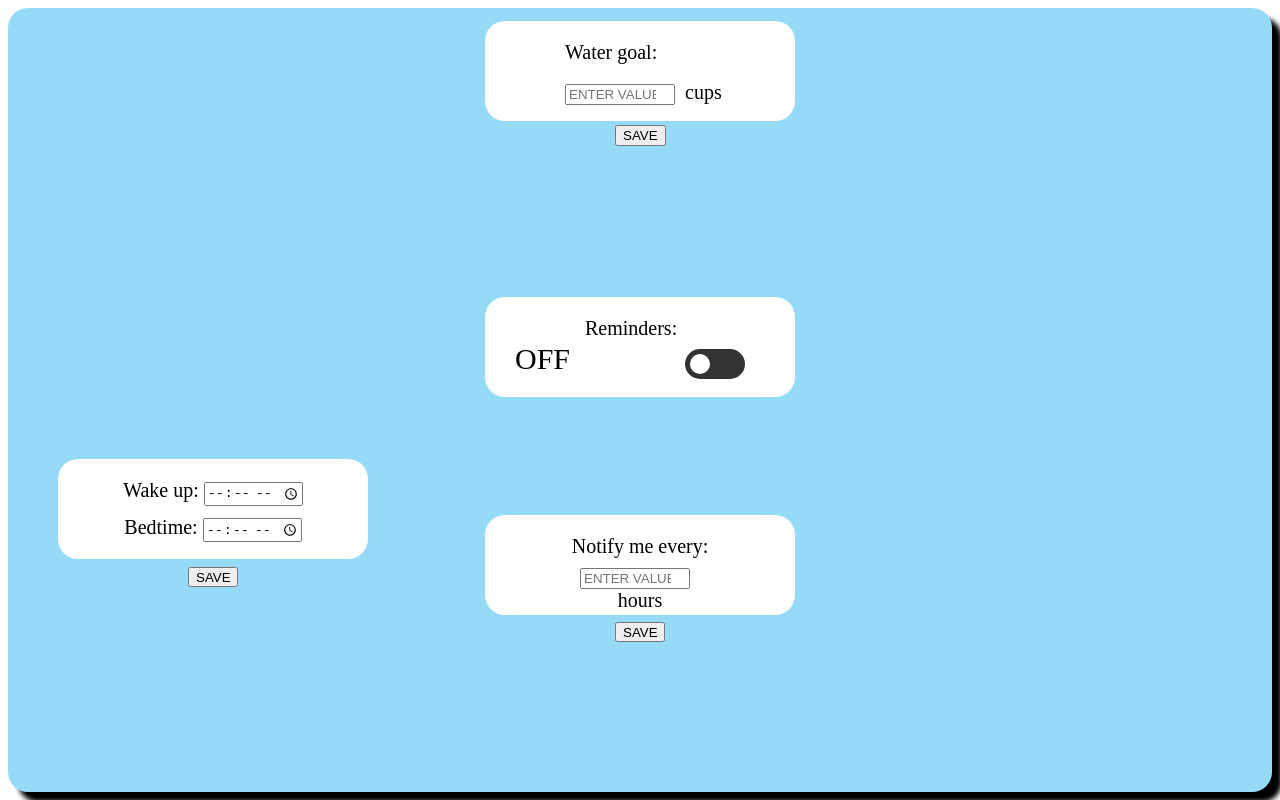
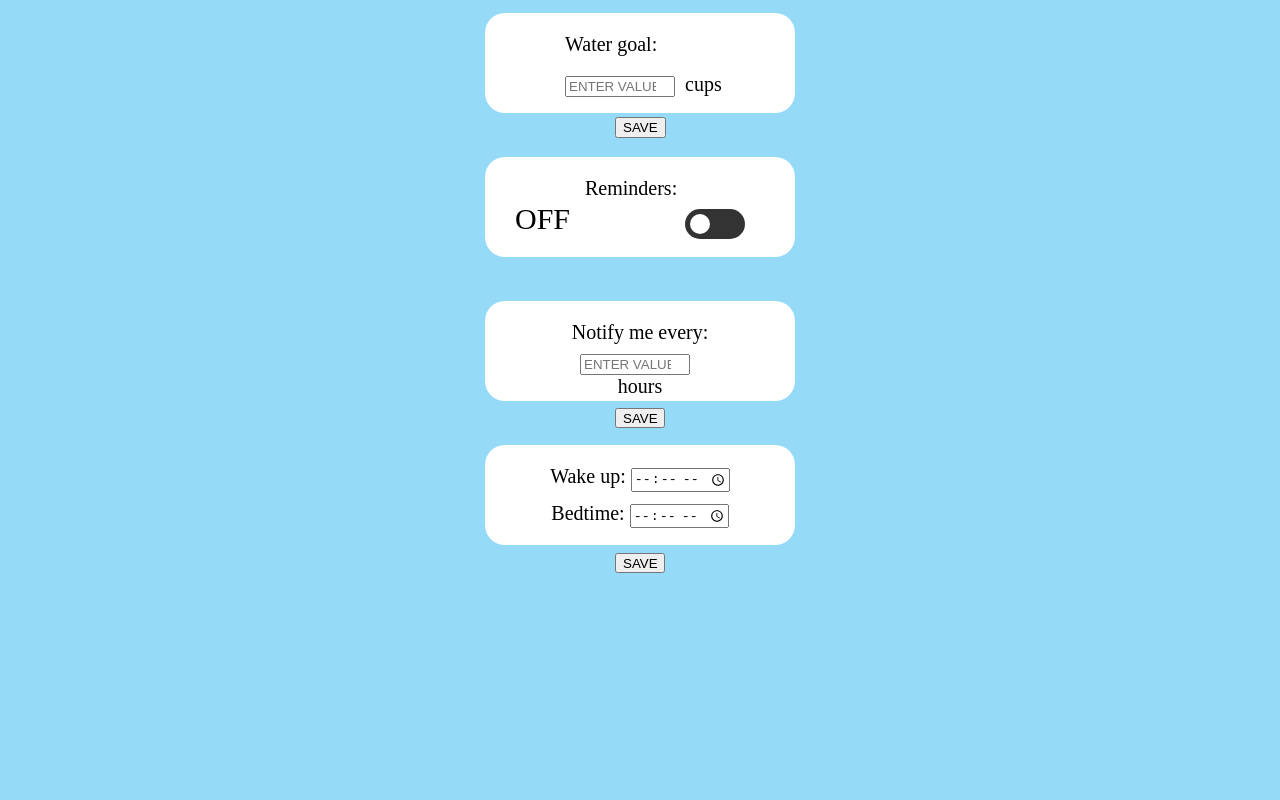
Before and after one commit to YoyoLiuuu/DrinkingWaterWebApp, a Django app: page /waterbottle/notifications/ in a window 1280 px wide. Run offline with Django 4.2, Linux system fonts and the light colour scheme.

Commit message:
change notification page

```diff
--- a/waterbottle/static/css/notifications.css
+++ b/waterbottle/static/css/notifications.css
@@ -1,23 +1,17 @@
-#maincontainer
+body
 {
- height: 100%;
-  width: 100%;
-  background: rgb(149, 218, 246);
-  border-radius: 20px;
-  box-shadow: 10px 10px 5px black;
-  display:flex;
-  display: grid;
+  background-color: #95DAF6;
 }
-
 
 #watergoal
 {
   height: 100px;
   width: 310px;
-  background: #FFFFFF;
+  background: #ffffff;
   border-radius: 20px;
-  margin: auto;
+  margin:auto;
   margin-top: 1%;
+  margin-bottom: 3.5%;
   display:flex;
   position: relative;
   grid-column: 1;
@@ -62,9 +56,10 @@ margin-top:20px;
 {
   height: 100px;
   width: 310px;
-  background: #FFFFFF;
+  background: #ffffff;
   border-radius: 20px;
   margin:auto;
+  margin-bottom: 3.5%;
   display:flex;
   display: grid;
 }
@@ -170,9 +165,10 @@ input:checked + .slider:before
 {
     height: 100px;
   width: 310px;
-  background: #FFFFFF;
+  background: #ffffff;
   border-radius: 20px;
   margin:auto;
+  margin-bottom: 3.5%;
   display:flex;
   display: grid;
 }
@@ -207,8 +203,8 @@ margin-top:10px;
   width: 310px;
   background: #ffffff;
   border-radius: 20px;
-  margin-left: 50px;
-  margin-top: -215px;
+  margin:auto;
+  margin-bottom: 20%;
   display:flex;
   display: grid;
 }
```
Also changed, not shown: waterbottle/static/js/notifications.js (+25 -10 lines), 1 other file.
